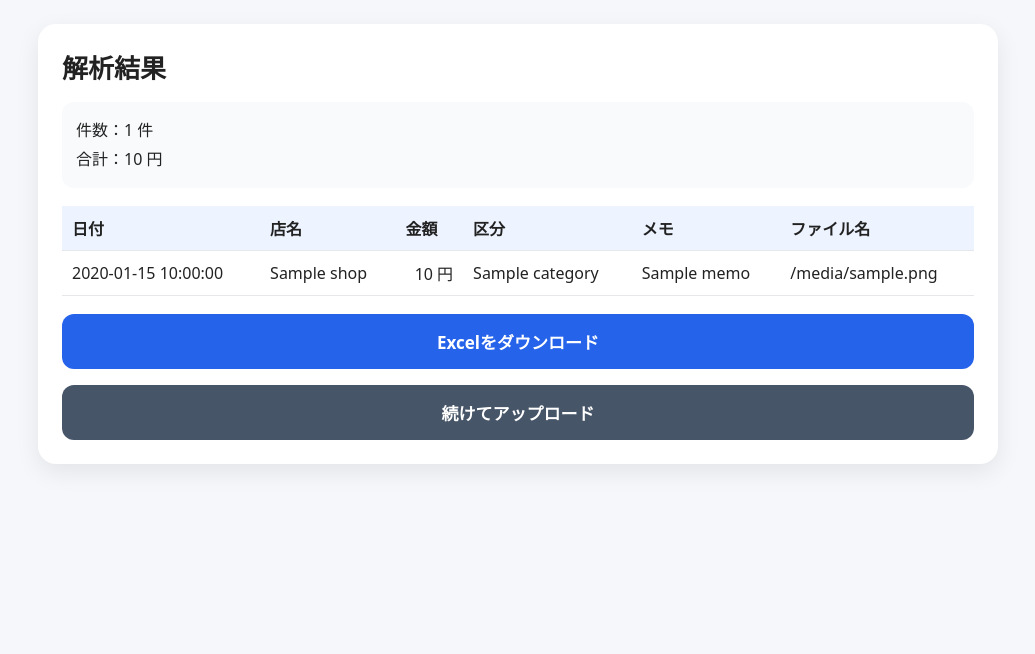
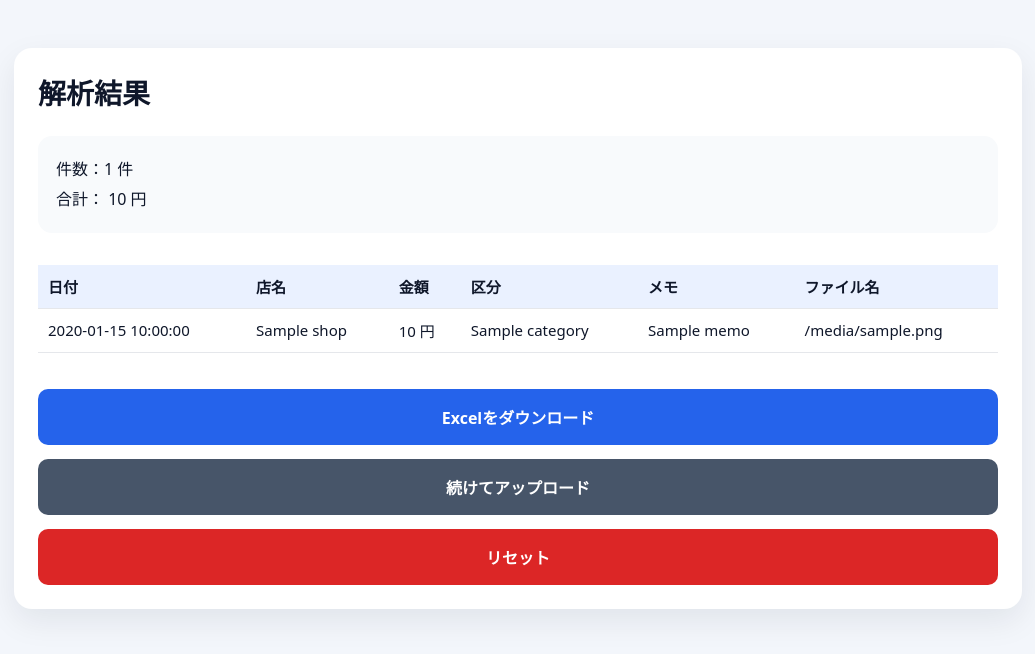
Before and after one commit to mitsugu84/receipt-server, a Flask app: template receipt_web_v1/templates/result.html in a window 1280 px wide. Shown: the top 654 px of the page, without its empty margins (122-1157 px from the left). Run offline with Flask 3, Linux system fonts and the light colour scheme; the template is opened without the code that fills it: most values are stand-ins (such as "Sample title", 1, 10 or a date in 2020); some libraries are stand-ins or nearby versions.

Commit message:
Update result.html

```diff
--- a/receipt_web_v1/templates/result.html
+++ b/receipt_web_v1/templates/result.html
@@ -4,81 +4,123 @@
   <meta charset="UTF-8">
   <title>解析結果</title>
   <meta name="viewport" content="width=device-width, initial-scale=1">
+
   <style>
     body {
+      margin: 0;
       font-family: system-ui, -apple-system, BlinkMacSystemFont, "Segoe UI", sans-serif;
-            background: #f5f7fb;
-            margin: 0;
-            padding: 0;
-            color: #222;
+      background: #f3f6fb;
+      color: #0f172a;
     }
+
     .container {
       max-width: 960px;
-            margin: 0 auto;
+      margin: 48px auto;
+      background: #fff;
       padding: 24px;
+      border-radius: 18px;
+      box-shadow: 0 12px 32px rgba(15, 23, 42, 0.08);
     }
-        .card {
-            background: #fff;
-            border-radius: 18px;
-            padding: 24px;
-            box-shadow: 0 8px 24px rgba(0,0,0,0.08);
+
+    h1 {
+      margin-top: 0;
+      margin-bottom: 24px;
+      font-size: 28px;
     }
-        h1 {
-            font-size: 26px;
-            margin: 0 0 16px;
+
+    .summary {
+      background: #f8fafc;
+      padding: 18px;
+      border-radius: 14px;
+      margin-bottom: 20px;
+      line-height: 1.9;
     }
-        .table-wrap {
-            overflow-x: auto;
-            margin: 18px 0;
-        }
+
     table {
       width: 100%;
       border-collapse: collapse;
-            min-width: 720px;
+      margin-top: 12px;
+      margin-bottom: 22px;
     }
+
     th, td {
       border-bottom: 1px solid #e5e7eb;
-            padding: 10px;
+      padding: 11px 10px;
       text-align: left;
+      font-size: 15px;
       white-space: nowrap;
     }
+
     th {
-            background: #eef4ff;
+      background: #eaf1ff;
+      font-weight: 700;
     }
-        .amount {
-            text-align: right;
+
+    .table-wrap {
+      overflow-x: auto;
     }
+
     .btn {
       display: block;
+      width: 100%;
+      box-sizing: border-box;
       text-align: center;
       text-decoration: none;
+      border: none;
+      border-radius: 10px;
+      padding: 16px;
+      margin-top: 14px;
+      font-size: 16px;
+      font-weight: 700;
+      cursor: pointer;
+    }
+
+    .btn.primary {
       background: #2563eb;
-            color: white;
-            font-size: 17px;
-            font-weight: 700;
-            padding: 15px;
-            border-radius: 12px;
-            margin-top: 16px;
+      color: #fff;
     }
+
     .btn.secondary {
       background: #475569;
+      color: #fff;
     }
-        .summary {
-            background: #f8fafc;
-            padding: 14px;
-            border-radius: 12px;
-            line-height: 1.8;
+
+    .btn.danger {
+      background: #dc2626;
+      color: #fff;
+    }
+
+    .btn:hover {
+      opacity: 0.92;
+    }
+
+    @media (max-width: 700px) {
+      .container {
+        margin: 20px 12px;
+        padding: 18px;
+      }
+
+      h1 {
+        font-size: 24px;
+      }
+
+      th, td {
+        font-size: 14px;
+      }
     }
   </style>
 </head>
+
 <body>
   <div class="container">
-    <div class="card">
     <h1>解析結果</h1>
 
     <div class="summary">
-            件数：{{ records|length }} 件<br>
-            合計：{{ "{:,}".format(records|sum(attribute="amount")) }} 円
+      <div>件数：{{ records|length }} 件</div>
+      <div>
+        合計：
+        {{ "{:,}".format(records | sum(attribute="amount")) }} 円
+      </div>
     </div>
 
     <div class="table-wrap">
@@ -94,23 +136,33 @@
           </tr>
         </thead>
         <tbody>
-                {% for r in records %}
+          {% for record in records %}
           <tr>
-                    <td>{{ r.date }}</td>
-                    <td>{{ r.shop }}</td>
-                    <td class="amount">{{ "{:,}".format(r.amount) }} 円</td>
-                    <td>{{ r.category }}</td>
-                    <td>{{ r.memo }}</td>
-                    <td>{{ r.filename }}</td>
+            <td>{{ record.date }}</td>
+            <td>{{ record.shop }}</td>
+            <td>{{ "{:,}".format(record.amount) }} 円</td>
+            <td>{{ record.category }}</td>
+            <td>{{ record.memo }}</td>
+            <td>{{ record.filename }}</td>
           </tr>
           {% endfor %}
         </tbody>
       </table>
     </div>
 
-        <a class="btn" href="/download/{{ excel_filename }}">Excelをダウンロード</a>
-        <a class="btn secondary" href="/">続けてアップロード</a>
-    </div>
+    <a class="btn primary" href="{{ url_for('download', filename=excel_filename) }}">
+      Excelをダウンロード
+    </a>
+
+    <a class="btn secondary" href="{{ url_for('index') }}">
+      続けてアップロード
+    </a>
+
+    <a class="btn danger"
+       href="{{ url_for('reset') }}"
+       onclick="return confirm('蓄積したデータをリセットしますか？');">
+      リセット
+    </a>
   </div>
 </body>
 </html>
```
Lines whose indentation alone changed are shown as unchanged.
